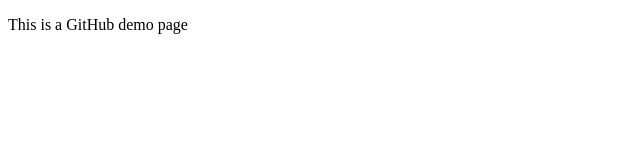
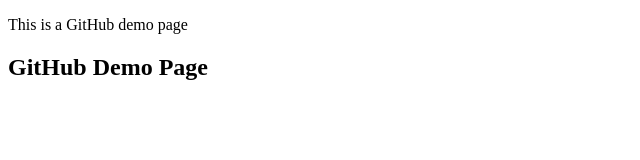
Before and after one commit to samosthelder/sandbox, a plain HTML site: page index.html in a window 1280 px wide. Shown: the whole page, without its empty margins (0-640 px from the left). Drawn offline with Linux system fonts and the light colour scheme.

Commit message:
second commit

```diff
--- a/index.html
+++ b/index.html
@@ -11,6 +11,7 @@
 <body>
 
     <p>This is a GitHub demo page</p>
+    <h2>GitHub Demo Page</h2>
 
 
 
```
